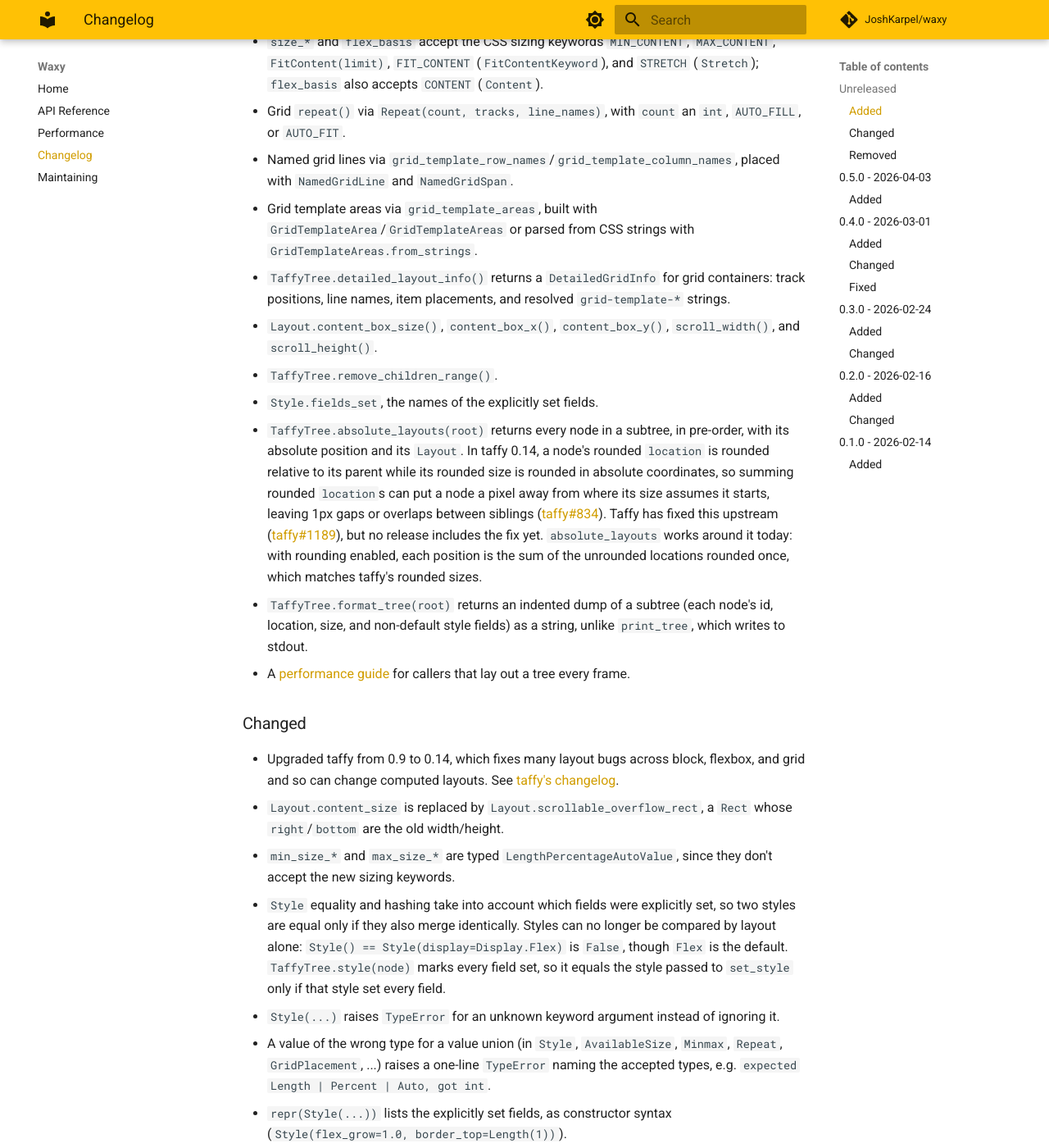
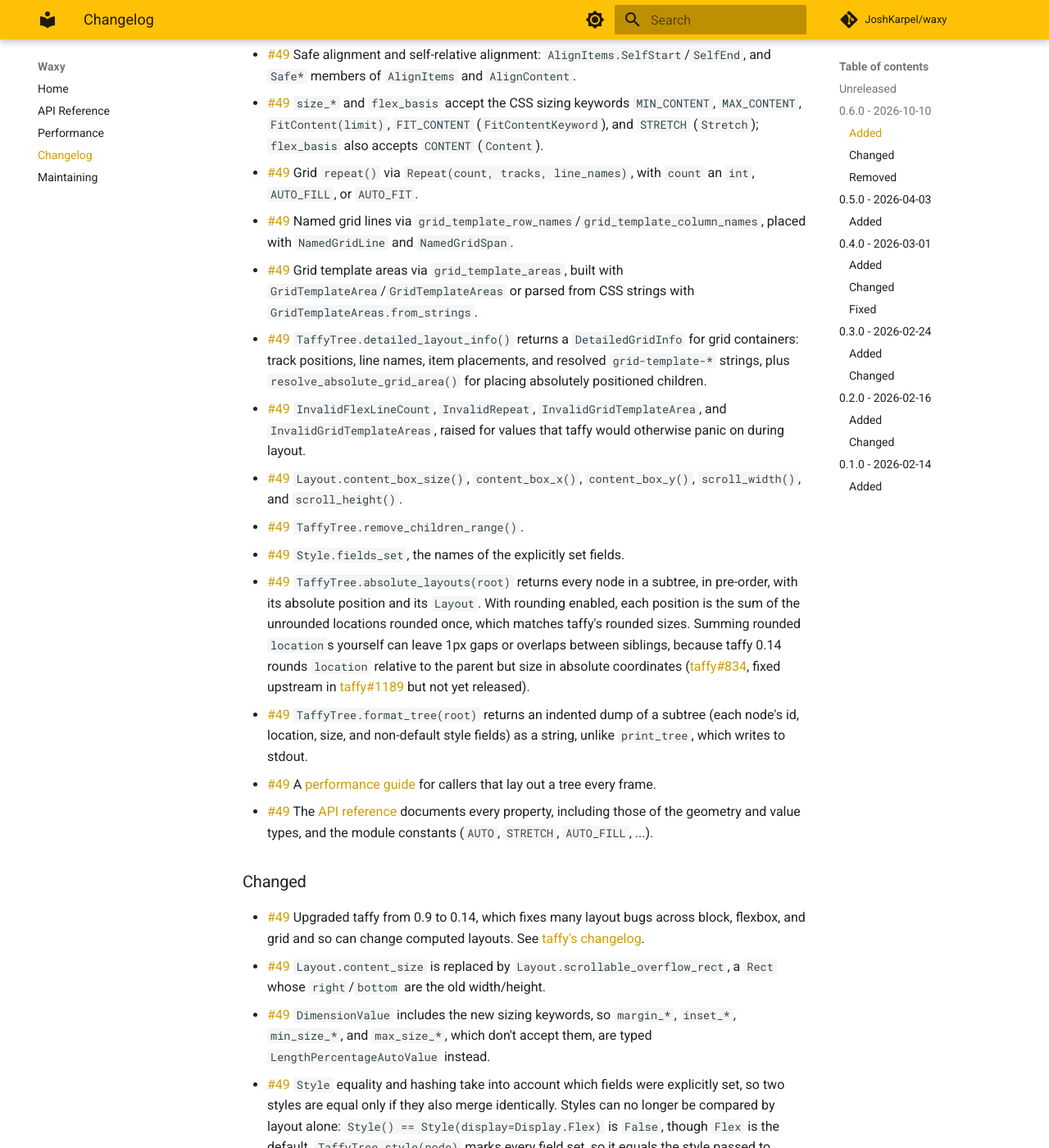
Before and after one commit to JoshKarpel/waxy, an MkDocs documentation site: the page built from docs/changelog.md, in a window 1280 px wide and 1400 px high, scrolled down 523 px. Shown: the whole window at 82% size. Built offline with MkDocs 1.6.1 and Material for MkDocs 9.7.7, drawn with Linux system fonts in a browser that asks for light colours; comment, search, counter and statistics services are not loaded; some of the changed text lies outside the part shown.

Commit message:
changelog

```diff
--- a/docs/changelog.md
+++ b/docs/changelog.md
@@ -5,89 +5,127 @@
 The format is based on [Keep a Changelog](https://keepachangelog.com/),
 and this project adheres to [Semantic Versioning](https://semver.org/).
 
-## [Unreleased](https://github.com/JoshKarpel/waxy/compare/v0.5.0...HEAD)
+## [Unreleased](https://github.com/JoshKarpel/waxy/compare/v0.6.0...HEAD)
+
+## [0.6.0](https://github.com/JoshKarpel/waxy/compare/v0.5.0...v0.6.0) - 2026-10-10
 
 ### Added
 
-- `Style` exposes the layout features added in taffy 0.10 through 0.14:
+- [#49](https://github.com/JoshKarpel/waxy/pull/49)
+  `Style` exposes the layout features added in taffy 0.10 through 0.14:
   `direction` (`Direction.Ltr`/`Rtl`),
   `float` and `clear` (`Float`, `Clear`),
   `contain` (`Contain`),
   `flex_line_count`,
   and `item_is_table`/`item_is_replaced`.
-- `Display.FlowRoot` and `FlexWrap.Balance`/`BalanceReverse`.
-- Safe alignment and self-relative alignment:
+- [#49](https://github.com/JoshKarpel/waxy/pull/49)
+  `Display.FlowRoot` and `FlexWrap.Balance`/`BalanceReverse`.
+- [#49](https://github.com/JoshKarpel/waxy/pull/49)
+  Safe alignment and self-relative alignment:
   `AlignItems.SelfStart`/`SelfEnd`, and `Safe*` members of `AlignItems` and `AlignContent`.
-- `size_*` and `flex_basis` accept the CSS sizing keywords
+- [#49](https://github.com/JoshKarpel/waxy/pull/49)
+  `size_*` and `flex_basis` accept the CSS sizing keywords
   `MIN_CONTENT`, `MAX_CONTENT`, `FitContent(limit)`, `FIT_CONTENT` (`FitContentKeyword`),
   and `STRETCH` (`Stretch`); `flex_basis` also accepts `CONTENT` (`Content`).
-- Grid `repeat()` via `Repeat(count, tracks, line_names)`,
+- [#49](https://github.com/JoshKarpel/waxy/pull/49)
+  Grid `repeat()` via `Repeat(count, tracks, line_names)`,
   with `count` an `int`, `AUTO_FILL`, or `AUTO_FIT`.
-- Named grid lines via `grid_template_row_names`/`grid_template_column_names`,
+- [#49](https://github.com/JoshKarpel/waxy/pull/49)
+  Named grid lines via `grid_template_row_names`/`grid_template_column_names`,
   placed with `NamedGridLine` and `NamedGridSpan`.
-- Grid template areas via `grid_template_areas`, built with `GridTemplateArea`/`GridTemplateAreas`
+- [#49](https://github.com/JoshKarpel/waxy/pull/49)
+  Grid template areas via `grid_template_areas`,
+  built with `GridTemplateArea`/`GridTemplateAreas`
   or parsed from CSS strings with `GridTemplateAreas.from_strings`.
-- `TaffyTree.detailed_layout_info()` returns a `DetailedGridInfo` for grid containers:
-  track positions, line names, item placements, and resolved `grid-template-*` strings.
-- `Layout.content_box_size()`, `content_box_x()`, `content_box_y()`,
+- [#49](https://github.com/JoshKarpel/waxy/pull/49)
+  `TaffyTree.detailed_layout_info()` returns a `DetailedGridInfo` for grid containers:
+  track positions, line names, item placements, and resolved `grid-template-*` strings,
+  plus `resolve_absolute_grid_area()` for placing absolutely positioned children.
+- [#49](https://github.com/JoshKarpel/waxy/pull/49)
+  `InvalidFlexLineCount`, `InvalidRepeat`,
+  `InvalidGridTemplateArea`, and `InvalidGridTemplateAreas`,
+  raised for values that taffy would otherwise panic on during layout.
+- [#49](https://github.com/JoshKarpel/waxy/pull/49)
+  `Layout.content_box_size()`, `content_box_x()`, `content_box_y()`,
   `scroll_width()`, and `scroll_height()`.
-- `TaffyTree.remove_children_range()`.
-- `Style.fields_set`, the names of the explicitly set fields.
-- `TaffyTree.absolute_layouts(root)` returns every node in a subtree, in pre-order,
+- [#49](https://github.com/JoshKarpel/waxy/pull/49)
+  `TaffyTree.remove_children_range()`.
+- [#49](https://github.com/JoshKarpel/waxy/pull/49)
+  `Style.fields_set`, the names of the explicitly set fields.
+- [#49](https://github.com/JoshKarpel/waxy/pull/49)
+  `TaffyTree.absolute_layouts(root)` returns every node in a subtree, in pre-order,
   with its absolute position and its `Layout`.
-  In taffy 0.14, a node's rounded `location` is rounded relative to its parent
-  while its rounded size is rounded in absolute coordinates,
-  so summing rounded `location`s can put a node a pixel away from where its size assumes it starts,
-  leaving 1px gaps or overlaps between siblings
-  ([taffy#834](https://github.com/DioxusLabs/taffy/issues/834)).
-  Taffy has fixed this upstream ([taffy#1189](https://github.com/DioxusLabs/taffy/pull/1189)),
-  but no release includes the fix yet.
-  `absolute_layouts` works around it today: with rounding enabled, each position is the sum of
-  the unrounded locations rounded once, which matches taffy's rounded sizes.
-- `TaffyTree.format_tree(root)` returns an indented dump of a subtree
+  With rounding enabled, each position is the sum of the unrounded locations rounded once,
+  which matches taffy's rounded sizes.
+  Summing rounded `location`s yourself can leave 1px gaps or overlaps between siblings,
+  because taffy 0.14 rounds `location` relative to the parent but size in absolute coordinates
+  ([taffy#834](https://github.com/DioxusLabs/taffy/issues/834),
+  fixed upstream in [taffy#1189](https://github.com/DioxusLabs/taffy/pull/1189)
+  but not yet released).
+- [#49](https://github.com/JoshKarpel/waxy/pull/49)
+  `TaffyTree.format_tree(root)` returns an indented dump of a subtree
   (each node's id, location, size, and non-default style fields) as a string,
   unlike `print_tree`, which writes to stdout.
-- A [performance guide](performance.md) for callers that lay out a tree every frame.
+- [#49](https://github.com/JoshKarpel/waxy/pull/49)
+  A [performance guide](performance.md) for callers that lay out a tree every frame.
+- [#49](https://github.com/JoshKarpel/waxy/pull/49)
+  The [API reference](api.md) documents every property, including those of the geometry and
+  value types, and the module constants (`AUTO`, `STRETCH`, `AUTO_FILL`, ...).
 
 ### Changed
 
-- Upgraded taffy from 0.9 to 0.14, which fixes many layout bugs across block, flexbox, and grid
+- [#49](https://github.com/JoshKarpel/waxy/pull/49)
+  Upgraded taffy from 0.9 to 0.14, which fixes many layout bugs across block, flexbox, and grid
   and so can change computed layouts.
   See [taffy's changelog](https://github.com/DioxusLabs/taffy/blob/main/CHANGELOG.md).
-- `Layout.content_size` is replaced by `Layout.scrollable_overflow_rect`, a `Rect`
-  whose `right`/`bottom` are the old width/height.
-- `min_size_*` and `max_size_*` are typed `LengthPercentageAutoValue`,
-  since they don't accept the new sizing keywords.
-- `Style` equality and hashing take into account which fields were explicitly set,
+- [#49](https://github.com/JoshKarpel/waxy/pull/49)
+  `Layout.content_size` is replaced by `Layout.scrollable_overflow_rect`,
+  a `Rect` whose `right`/`bottom` are the old width/height.
+- [#49](https://github.com/JoshKarpel/waxy/pull/49)
+  `DimensionValue` includes the new sizing keywords,
+  so `margin_*`, `inset_*`, `min_size_*`, and `max_size_*`,
+  which don't accept them, are typed `LengthPercentageAutoValue` instead.
+- [#49](https://github.com/JoshKarpel/waxy/pull/49)
+  `Style` equality and hashing take into account which fields were explicitly set,
   so two styles are equal only if they also merge identically.
   Styles can no longer be compared by layout alone:
   `Style() == Style(display=Display.Flex)` is `False`, though `Flex` is the default.
   `TaffyTree.style(node)` marks every field set,
   so it equals the style passed to `set_style` only if that style set every field.
-- `Style(...)` raises `TypeError` for an unknown keyword argument instead of ignoring it.
-- A value of the wrong type for a value union (in `Style`, `AvailableSize`, `Minmax`, `Repeat`,
-  `GridPlacement`, ...) raises a one-line `TypeError` naming the accepted types,
+- [#49](https://github.com/JoshKarpel/waxy/pull/49)
+  `Style(...)` raises `TypeError` for an unknown keyword argument instead of ignoring it.
+- [#49](https://github.com/JoshKarpel/waxy/pull/49)
+  A value of the wrong type for a value union
+  (in `Style`, `AvailableSize`, `Minmax`, `Repeat`, `GridPlacement`, ...)
+  raises a one-line `TypeError` naming the accepted types,
   e.g. `expected Length | Percent | Auto, got int`.
-- `repr(Style(...))` lists the explicitly set fields, as constructor syntax
+- [#49](https://github.com/JoshKarpel/waxy/pull/49)
+  `repr(Style(...))` lists the explicitly set fields, as constructor syntax
   (`Style(flex_grow=1.0, border_top=Length(1))`).
-- `TaffyTree.set_style` does nothing when the new style's values equal the node's current
-  style, so the node keeps its cached layout.
+- [#49](https://github.com/JoshKarpel/waxy/pull/49)
+  `TaffyTree.set_style` does nothing when the new style's values equal the node's current style,
+  so the node keeps its cached layout.
   Use `mark_dirty` to force a relayout.
-- `compute_layout` calls the `measure` callback at most once per node for each distinct
-  `(known_size, available_size)` input within one call, reusing the earlier result for repeats.
+- [#49](https://github.com/JoshKarpel/waxy/pull/49)
+  `compute_layout` calls the `measure` callback at most once per node
+  for each distinct `(known_size, available_size)` input within one call,
+  reusing the earlier result for repeats.
   This assumes the callback returns the same size for the same inputs within one layout.
-- `Style` construction and hashing are faster, and release wheels are built with
-  link-time optimization.
+- [#49](https://github.com/JoshKarpel/waxy/pull/49)
+  `Style` construction and hashing are faster,
+  and release wheels are built with link-time optimization.
 
 ### Removed
 
-- `Rect` geometry methods, since taffy's `Rect` holds one value per side
+- [#49](https://github.com/JoshKarpel/waxy/pull/49)
+  `Rect` geometry methods, since taffy's `Rect` holds one value per side
   (like margin, padding and border) rather than a box:
   `width`, `height`, `size`, `contains`,
   `top_left`, `top_right`, `bottom_left`, `bottom_right`, `corners`,
   `top_edge`, `bottom_edge`, `left_edge`, `right_edge`,
   `points`, `rows`, `columns`, `intersection`, iteration, and `len()`.
-- `Line.length`, `Line.contains`, iteration, and `len()`.
+- [#49](https://github.com/JoshKarpel/waxy/pull/49)
+  `Line.length`, `Line.contains`, iteration, and `len()`.
   `Line` remains as a start/end pair, as in `DetailedGridTracksInfo.positions`.
 
 ## [0.5.0](https://github.com/JoshKarpel/waxy/compare/v0.4.0...v0.5.0) - 2026-04-03
--- a/pyproject.toml
+++ b/pyproject.toml
@@ -4,7 +4,7 @@
 
 [project]
 name = "waxy"
-version = "0.5.0"
+version = "0.6.0"
 description = "A Python wrapper around the Rust taffy UI layout library"
 requires-python = ">=3.13"
 license = "MIT"
```
Also changed, not shown: docs/api.md (+18 -0 lines), 3 other files.
